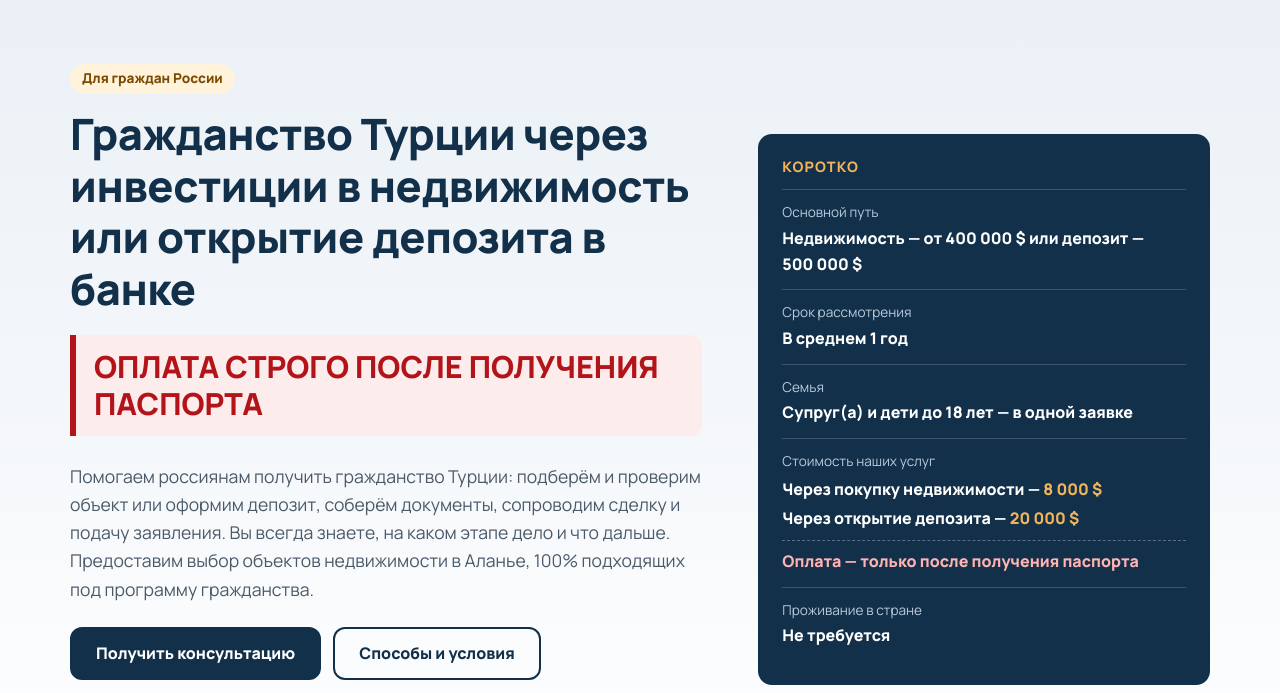
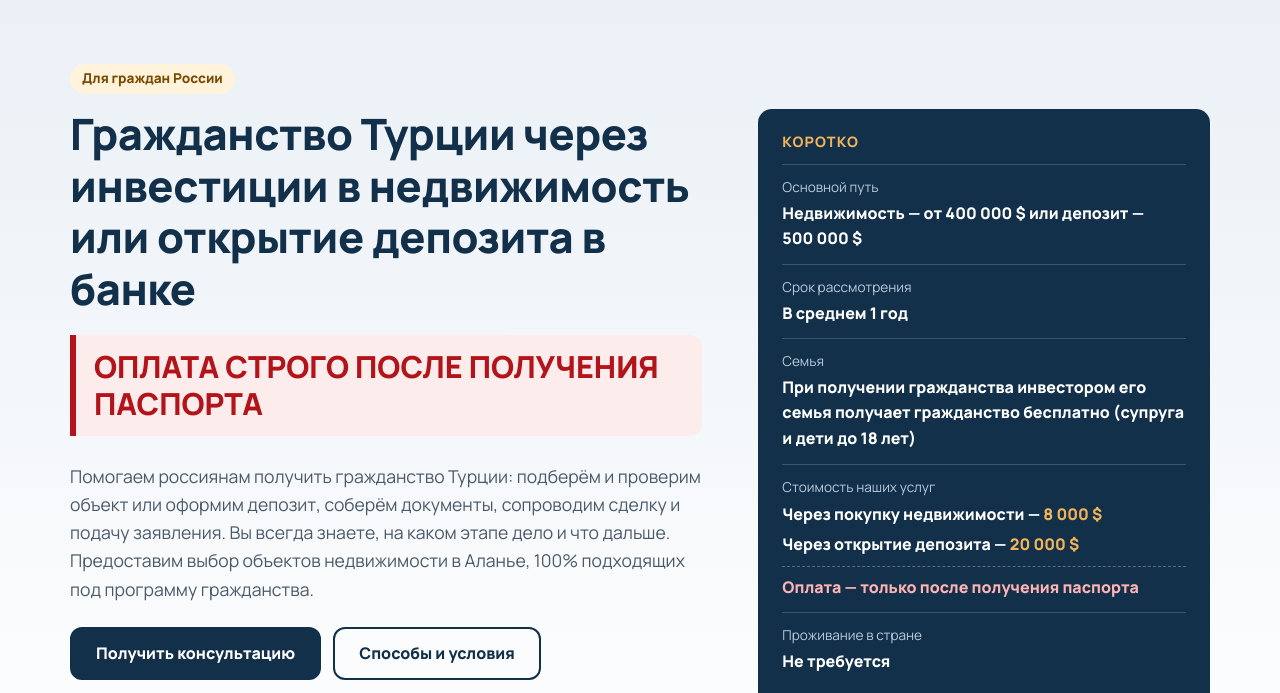
Before and after one commit to Materia0502/tg-site-23, a plain HTML site: page index.html in a window 1280 px wide. Shown: the part 72-765 px from the top of the page. Drawn offline with Linux system fonts and the light colour scheme.

Commit message:
Версия 31

```diff
--- a/index.html
+++ b/index.html
@@ -60,7 +60,7 @@
           <dl>
             <div><dt>Основной путь</dt><dd>Недвижимость — от 400 000 $ или депозит — 500 000 $</dd></div>
             <div><dt>Срок рассмотрения</dt><dd>В среднем 1 год</dd></div>
-            <div><dt>Семья</dt><dd>Супруг(а) и дети до 18 лет — в одной заявке</dd></div>
+            <div><dt>Семья</dt><dd>При получении гражданства инвестором его семья получает гражданство бесплатно (супруга и дети до 18 лет)</dd></div>
             <div class="facts__price"><dt>Стоимость наших услуг</dt>
               <dd><span>Через покупку недвижимости — <b>8 000 $</b></span>
               <span>Через открытие депозита — <b>20 000 $</b></span>
```
